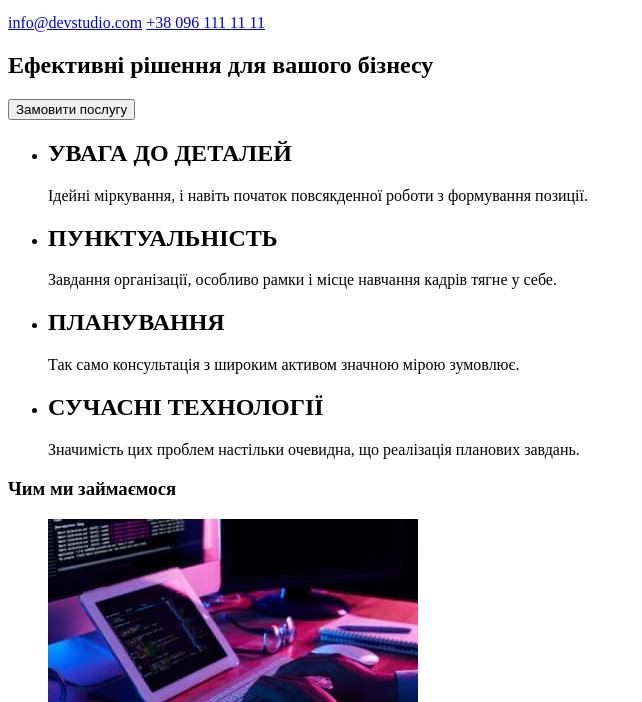
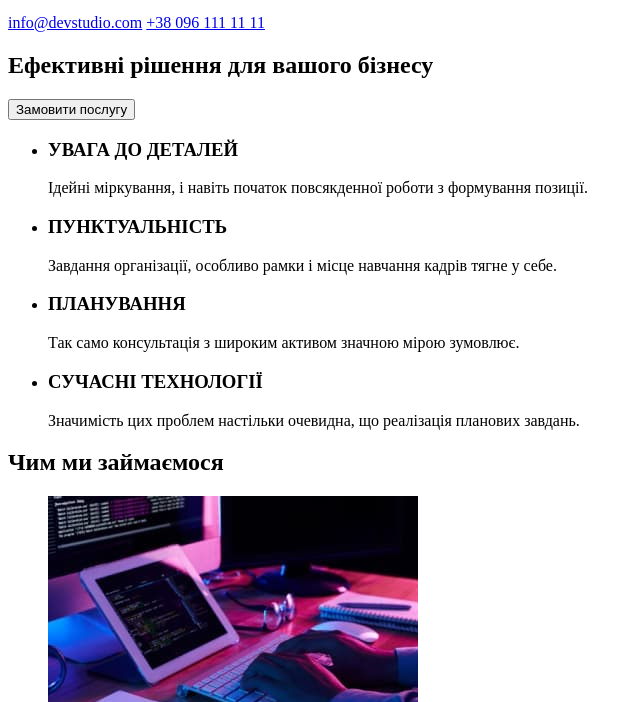
Before and after one commit to rost92/goit-markup-hw-01, a plain HTML site: page index.html in a window 1280 px wide. Shown: the part 98-800 px from the top of the page, without its empty margins (0-642 px from the left). Drawn offline with Linux system fonts and the light colour scheme.

Commit message:
finish1.2

```diff
--- a/index.html
+++ b/index.html
@@ -27,27 +27,27 @@
       <section>
         <ul>
           <li>
-            <h2>УВАГА ДО ДЕТАЛЕЙ</h2>
+            <h3>УВАГА ДО ДЕТАЛЕЙ</h3>
             <p>
               Ідейні міркування, і навіть початок повсякденної роботи з
               формування позиції.
             </p>
           </li>
           <li>
-            <h2>ПУНКТУАЛЬНІСТЬ</h2>
+            <h3>ПУНКТУАЛЬНІСТЬ</h3>
             <p>
               Завдання організації, особливо рамки і місце навчання кадрів тягне
               у себе.
             </p>
           </li>
           <li>
-            <h2>ПЛАНУВАННЯ</h2>
+            <h3>ПЛАНУВАННЯ</h3>
             <p>
               Так само консультація з широким активом значною мірою зумовлює.
             </p>
           </li>
           <li>
-            <h2>СУЧАСНІ ТЕХНОЛОГІЇ</h2>
+            <h3>СУЧАСНІ ТЕХНОЛОГІЇ</h3>
             <p>
               Значимість цих проблем настільки очевидна, що реалізація планових
               завдань.
@@ -56,7 +56,7 @@
         </ul>
       </section>
       <section>
-        <h3>Чим ми займаємося</h3>
+        <h2>Чим ми займаємося</h2>
         <ul>
           <li>
             <img
@@ -85,7 +85,7 @@
         </ul>
       </section>
       <section>
-        <h4>Наша команда</h4>
+        <h2>Наша команда</h2>
         <ul>
           <li>
             <img
```
